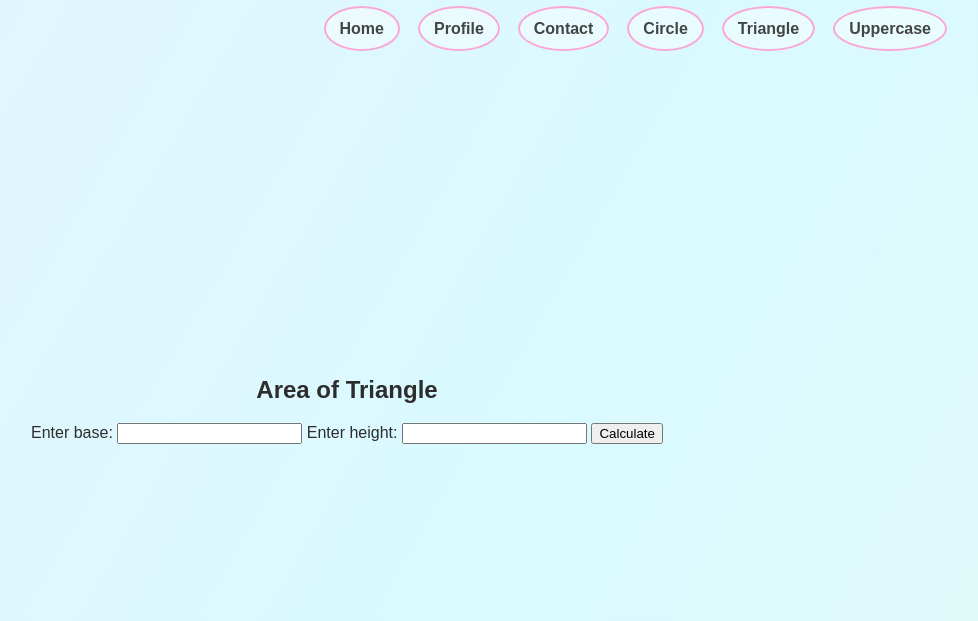
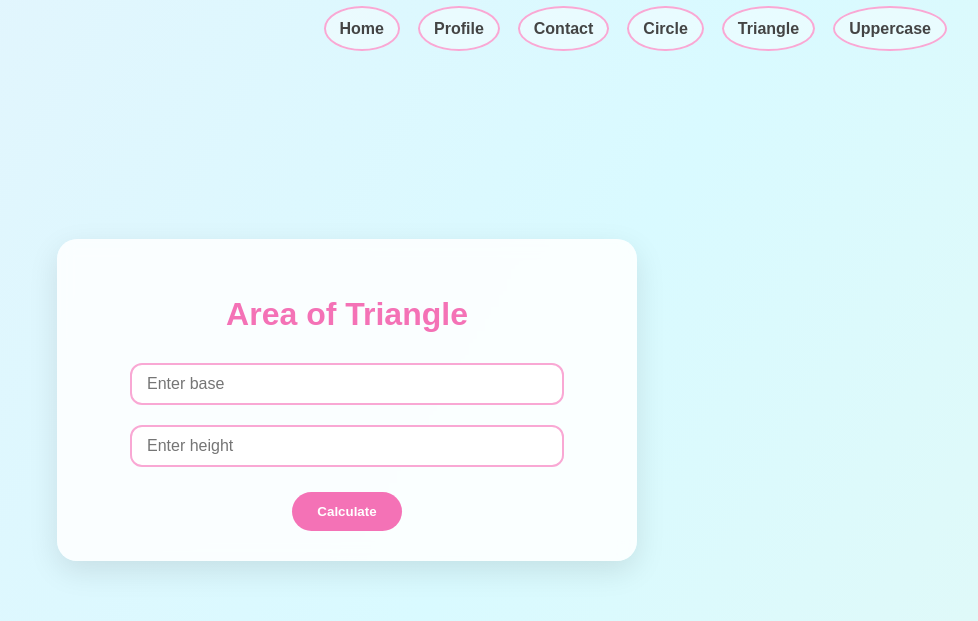
Before and after one commit to rasmine-b/personal_portfolio, a Flask app: page /triangle in a window 1280 px wide. Shown: the top 621 px of the page, without its empty margins (293-1271 px from the left). Run offline with Flask 3, Linux system fonts and the light colour scheme.

Commit message:
fixed the calculations to make it aesthetically pleasing

```diff
--- a/Flask_Intro/static/style.css
+++ b/Flask_Intro/static/style.css
@@ -237,3 +237,79 @@ nav ul li a:hover {
 body.home nav {
   display: none;
 }
+
+/* Calculation Containers */
+.calc-container {
+  max-width: 500px;
+  margin: 40px auto;
+  padding: 30px 40px;
+  background: rgba(255, 255, 255, 0.85);
+  border-radius: 20px;
+  box-shadow: 0 10px 30px rgba(0,0,0,0.1);
+  text-align: center;
+  backdrop-filter: blur(8px);
+  transition: transform 0.3s ease, box-shadow 0.3s ease;
+}
+
+.calc-container:hover {
+  transform: translateY(-5px);
+  box-shadow: 0 15px 35px rgba(0,0,0,0.15);
+}
+
+/* Calculation Titles */
+.calc-container h2 {
+  font-size: 2rem;
+  color: #f472b6;
+  margin-bottom: 20px;
+  font-weight: 700;
+}
+
+/* Inputs & Buttons */
+.calc-container input {
+  padding: 10px 15px;
+  width: 80%;
+  margin: 10px 0;
+  border-radius: 12px;
+  border: 2px solid #f9a8d4;
+  outline: none;
+  font-size: 1rem;
+  transition: 0.3s ease;
+}
+
+.calc-container input:focus {
+  border-color: #f472b6;
+  box-shadow: 0 0 10px rgba(244,114,182,0.3);
+}
+
+/* Buttons */
+.calc-container button {
+  padding: 12px 25px;
+  margin-top: 15px;
+  background-color: #f472b6;
+  color: white;
+  font-weight: 600;
+  border: none;
+  border-radius: 25px;
+  cursor: pointer;
+  transition: 0.3s ease;
+}
+
+.calc-container button:hover {
+  background-color: #f9a8d4;
+  color: #fff;
+  transform: scale(1.05);
+}
+
+/* Result Display */
+.calc-result {
+  margin-top: 20px;
+  font-size: 1.3rem;
+  font-weight: 600;
+  color: #333;
+  padding: 15px;
+  background: #fff3f7;
+  border-left: 5px solid #f472b6;
+  border-radius: 12px;
+  box-shadow: 0 5px 15px rgba(0,0,0,0.05);
+  transition: 0.3s ease;
+}
--- a/Flask_Intro/templates/triangle.html
+++ b/Flask_Intro/templates/triangle.html
@@ -1,19 +1,19 @@
 {% extends "base.html" %}
 {% block content %}
 <section class="section fade-in">
+    <div class="calc-container">
         <h2>Area of Triangle</h2>
         <form method="POST">
-        <label for="base">Enter base:</label>
-        <input type="number" name="base" id="base" step="any" required>
-
-        <label for="height">Enter height:</label>
-        <input type="number" name="height" id="height" step="any" required>
-
+            <input type="number" name="base" id="base" step="any" placeholder="Enter base" required>
+            <input type="number" name="height" id="height" step="any" placeholder="Enter height" required>
             <button type="submit">Calculate</button>
         </form>
 
         {% if area %}
-    <p>Area: {{ area }}</p>
+        <div class="calc-result">
+            Area: {{ area }}
+        </div>
         {% endif %}
+    </div>
 </section>
 {% endblock %}
```
Also changed, not shown: Flask_Intro/templates/circle.html (+6 -3 lines), Flask_Intro/templates/touppercase.html (+6 -3 lines). Lines whose indentation alone changed are shown as unchanged.
